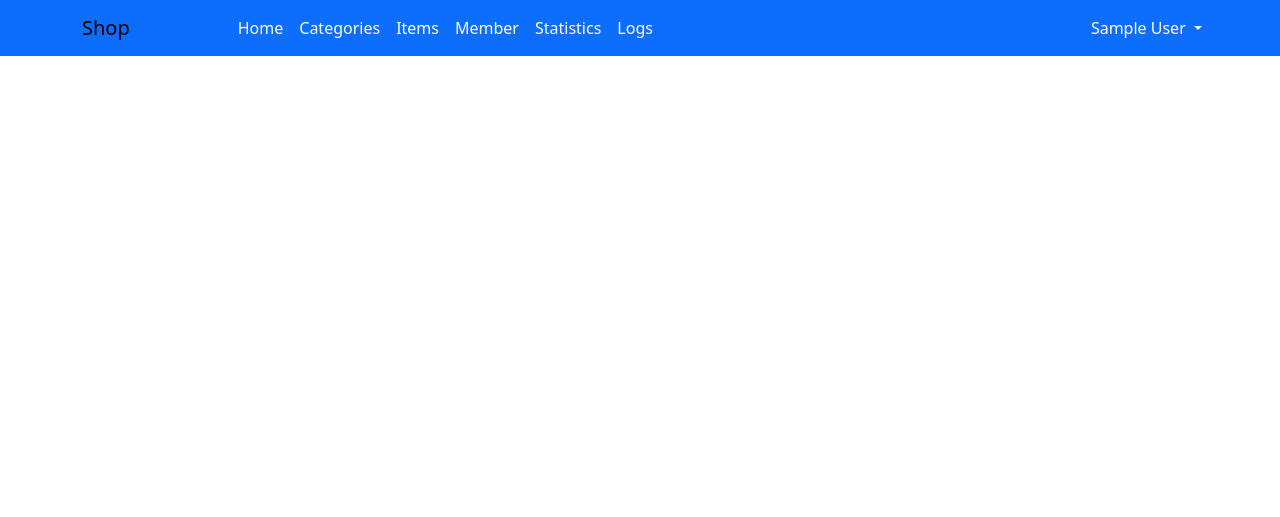
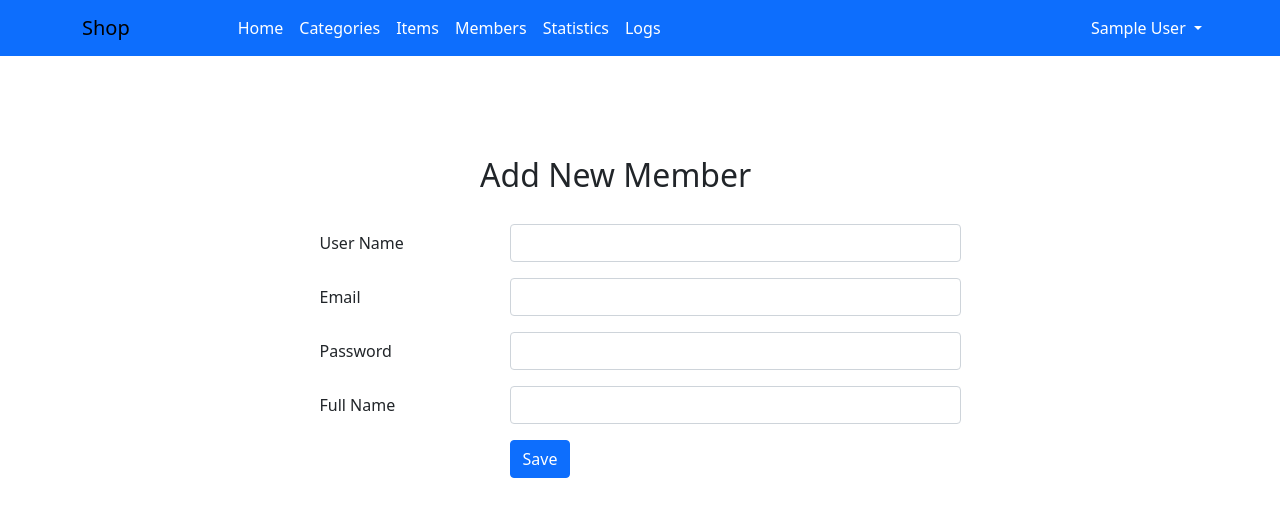
Before and after one commit to khaled308/ecommerce-php, a PHP site: page /admin/pages/members in a window 1280 px wide. Shown: the top 517 px of the page. Run offline with PHP 8.4, Linux system fonts and the light colour scheme; the visitor is signed in with stand-in values (Sample User, id 1).

Commit message:
continue project

```diff
--- a/admin/core/classes/dashboard.php
+++ b/admin/core/classes/dashboard.php
@@ -2,14 +2,18 @@
 class Dashboard{
     function __construct()
     {
+        $this->crud = new Crud();
+        $this->utilites = new Utilities();
         $this->server = $_SERVER['SERVER_NAME'];
         $this->logged = false ;
+        $this->page = '';
         $this->checkLogin();
 
         if($this->logged){
             $this->URL = $this->prepareURL();
             $this->handleCases();
         }
+
     }
 
     private function checkLogin(){
@@ -32,12 +36,40 @@ class Dashboard{
         header("Location: http://$this->server/shop/admin");
     }
 
-    function handleCases(){
-        switch($this->URL){
-            case 'dashboard/logout':
-                $this->logOut();
+    function display_page(){
+        switch($this->page){
+            case 'edit':
+                require_once './edit.php';
+                break ;
+            case 'members':
+                require_once './add-member.php';
                 break ;
         }
     }
 
+    function handleCases(){
+        switch($this->URL){
+            case 'dashboard':
+                break;
+
+            case 'members':
+                $this->page = 'members';
+                break;
+
+            case 'logout':
+                $this->logOut();
+                break ;
+            case 'edit_profile':
+                $this->page = 'edit';
+                $id = $_SESSION['id'] ;
+                $query = "SELECT * FROM users WHERE id=$id";
+                $_SESSION['data'] = $this->crud->read($query)[0];
+                break ;
+
+            default :
+                header("HTTP/1.0 404 Not Found");
+                die ;
+        }
+    }
+
 }
--- /dev/null
+++ b/admin/core/classes/utilites.php
@@ -0,0 +1,66 @@
+<?php
+class Utilities{
+    function __construct()
+    {
+        $this->crud = new Crud();
+        $this->updateProfile();
+        $this->addMember();
+    }
+    function updateProfile(){
+        if($_SERVER['REQUEST_METHOD'] === 'POST' && isset($_POST['edit'])){
+            unset($_POST['edit']);
+            $data = $this->prepare($_POST);
+            if($this->validate($data)){
+                $passord_query =  'password=:password';
+                if(empty($data['password'])){
+                    $passord_query = '';
+                    unset($data['password']);
+                }
+                else{
+                    $data['password'] = sha1($data['password']);
+                }
+                $id = $_SESSION['id'] ;
+                $query = trim("UPDATE  users SET user_name=:username, full_name=:fullname,email=:email,$passord_query",',').
+                " WHERE id=$id";
+                $this->crud->update($query,$data);
+
+                echo json_encode(["status"=>'ok']);
+            }
+            else echo json_encode(["status"=>"404"]);
+            exit();
+        }
+    }
+
+    function addMember(){
+        if($_SERVER['REQUEST_METHOD'] === 'POST' && isset($_POST['add'])){
+            unset($_POST['add']);
+            $data = $this->prepare($_POST);
+            if($this->validate($data)&& !empty($data['password'])){
+                $data['password'] = sha1($data['password']);
+                $query = "INSERT INTO users(user_name,email,full_name,password) VALUES(:username,:email,:fullname,:password)";
+                $this->crud->create($query,$data);
+
+                echo json_encode(["status"=>'ok']);
+            }
+            else echo json_encode(["status"=>"404"]);
+            exit();
+        }
+    }
+
+    function prepare($data){
+        $new_data = [];
+        foreach($data as $key=>$val){
+            $new_data[$key] = trim($data[$key]);
+        }
+        return $new_data ;
+    }
+
+    function validate($data){
+        foreach($data as $key=>$val){
+            if(!$data[$key] && $key !='password'){
+                return false ;
+            }
+        }
+        return true ;
+    }
+}
--- a/admin/core/database/crud.php
+++ b/admin/core/database/crud.php
@@ -20,4 +20,9 @@ class Crud{
         }
         return $result ;
     }
+
+    function update($query,array $params=[]){
+        $stmt = $this->pdo->prepare($query);
+        $stmt->execute($params);
+    }
 }
--- a/admin/core/functions/login.php
+++ b/admin/core/functions/login.php
@@ -4,13 +4,14 @@ function login(){
     if($_SERVER['REQUEST_METHOD'] === 'POST'){
         $userName = $_POST['username'];
         $password = sha1($_POST['password']);
-        $query = "SELECT full_name from users WHERE (user_name=:username OR email=:username) AND password=:password ";
+        $query = "SELECT full_name,id from users WHERE (user_name=:username OR email=:username) AND password=:password ";
         $params = ['username'=>$userName , 'password'=>$password];
 
         $res = $crud->read($query , $params);
 
         if(count($res) > 0){
             $_SESSION['username'] = $res[0]['full_name'];
+            $_SESSION['id'] = $res[0]['id'];
             echo json_encode(['status'=>'ok']) ;
         }
 
--- a/admin/core/includes/navbar.inic.php
+++ b/admin/core/includes/navbar.inic.php
@@ -7,7 +7,7 @@
         <div class="collapse navbar-collapse" id="navbarSupportedContent">
         <ul class="navbar-nav me-auto mb-2 mb-lg-0">
             <li class="nav-item">
-                <a class="nav-link " aria-current="page" href="#">Home</a>
+                <a class="nav-link " aria-current="page" href="dashboard">Home</a>
             </li>
             <li class="nav-item">
                 <a class="nav-link" href="#">Categories</a>
@@ -16,7 +16,7 @@
                 <a class="nav-link" href="#">Items</a>
             </li>
             <li class="nav-item">
-                <a class="nav-link" href="dashboard/members">Member</a>
+                <a class="nav-link" href="members">Members</a>
             </li>
             <li class="nav-item">
                 <a class="nav-link" href="#">Statistics</a>
@@ -29,9 +29,9 @@
                     <?= $_SESSION['username'] ?>
                 </a>
                 <ul class="dropdown-menu" aria-labelledby="navbarDropdown">
-                    <li><a class="dropdown-item" href="#">Edit profile</a></li>
-                    <li><a class="dropdown-item" href="#">Setting</a></li>
-                    <li><a class="dropdown-item" href="dashboard/logout">Logout</a></li>
+                    <li><a class="dropdown-item" href="edit_profile">Edit profile</a></li>
+                    <li><a class="dropdown-item" href="settings">Setting</a></li>
+                    <li><a class="dropdown-item" href="logout">Logout</a></li>
                 </ul>
             </li>
         </ul>
--- /dev/null
+++ b/admin/pages/add-member.php
@@ -0,0 +1,41 @@
+<h2 class="title">Add New Member</h2>
+<form method="POST" class="add">
+    <div class="container">
+        <input type="hidden" name="add" value="add">
+        <div class="mb-3 row justify-content-center">
+            <label for="username" class="col-sm-2 col-form-label">User Name</label>
+            <div class="col-sm-10 col-md-5">
+                <input type="text" class="form-control" id="username" autocomplete="off" name="username">
+            </div>
+        </div>
+
+        <div class="mb-3 row justify-content-center">
+            <label for="email" class="col-sm-2 col-form-label">Email</label>
+            <div class="col-sm-10 col-md-5">
+                <input type="email" class="form-control" id="email" name="email">
+            </div>
+        </div>
+
+        <div class="mb-3 row justify-content-center">
+            <label for="password" class="col-sm-2 col-form-label">Password</label>
+            <div class="col-sm-10 col-md-5">
+                <input type="password" class="form-control" id="password" name="password" autocomplete="new-password">
+            </div>
+        </div>
+
+        <div class="mb-3 row justify-content-center">
+            <label for="fullName" class="col-sm-2 col-form-label">Full Name</label>
+            <div class="col-sm-10 col-md-5">
+                <input type="text" class="form-control" id="fullName" autocomplete="off" name="fullname">
+            </div>
+        </div>
+
+        <div class="mb-3 row justify-content-center">
+            <div class="col-sm-2"></div>
+            <div class="col-sm-10 col-md-5">
+                <input type="submit" class="btn btn-primary btn-md add-btn"  value="Save">
+            </div>
+        </div>
+
+    </div>
+</form>
--- a/admin/pages/dashboard.php
+++ b/admin/pages/dashboard.php
@@ -2,6 +2,7 @@
     $title = 'dashboard';
     session_start();
     require_once '../init.php' ;
+    require_once '../core/classes/utilites.php';
     require_once '../core/classes/dashboard.php';
     $dashboard = new Dashboard();
 
@@ -14,5 +15,8 @@
 
 <?php require_once '../core/includes/navbar.inic.php' ?>
 
+    <?php $dashboard->display_page() ?>
 
+
+<script src="<?=$public . 'js/dashboard.js' ?>"></script>
 <?php require_once  $inc . 'footer.inic.php' ?>
--- a/admin/public/css/style.css
+++ b/admin/public/css/style.css
@@ -11,6 +11,9 @@ a{
     color: inherit;
 }
 /* nav */
+nav.navbar{
+    margin-bottom: 100px;
+}
 @media(min-width:992px){
     .container{
     position: relative;
@@ -30,4 +33,12 @@ a{
     color: #000;
     margin-right: 100px;
 }
-/* finish nav */
+h2.title{
+    width: fit-content;
+    margin: 0 auto 30px;
+}
+@media(min-width:992px){
+    h2.title{
+        margin-left: 480px;
+    }
+}
--- /dev/null
+++ b/admin/public/js/dashboard.js
@@ -0,0 +1,55 @@
+const links = document.querySelectorAll('a')
+const editProfileForm = document.querySelector('.edit')
+const addMemberForm = document.querySelector('.add')
+
+
+links.forEach(link=>{
+    if(!link.classList.contains('dropdown-toggle')){
+        link.addEventListener('click',e=>{
+            const URL = location.href
+
+            if(URL.includes(e.target.href)){
+                e.preventDefault()
+                location.reload()
+            }
+        })
+    }
+})
+
+
+if(editProfileForm){
+    const btn = document.querySelector('.edit-btn')
+    btn.addEventListener('click',e=>{
+        e.preventDefault()
+        const URL = location.href
+        fetch(URL,{
+            method : 'POST',
+            body : new FormData(editProfileForm)
+        })
+        .then(res=>res.json())
+        .then(data=>{
+            if(data.status == 'ok'){
+                location.href = '/shop/admin/pages/dashboard'
+            }
+        })
+    })
+}
+
+if(addMemberForm){
+    const btn = document.querySelector('.add-btn')
+
+    btn.addEventListener('click',e=>{
+        e.preventDefault()
+        const URL = location.href
+        fetch(URL,{
+            method : 'POST',
+            body : new FormData(addMemberForm)
+        })
+        .then(res=>res.json())
+        .then(data=>{
+            if(data.status == 'ok'){
+                location.href = '/shop/admin/pages/dashboard'
+            }
+        })
+    })
+}
```
Also changed, not shown: admin/pages/edit.php (added, +44 -0 lines), .htaccess, admin/pages/.htaccess.
